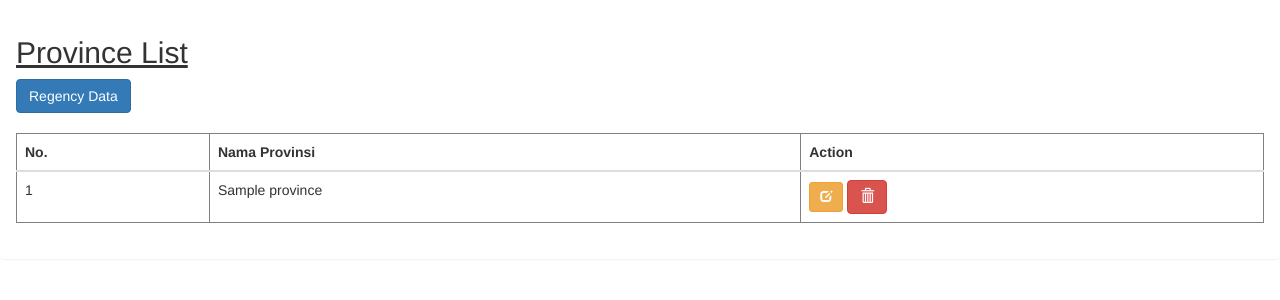
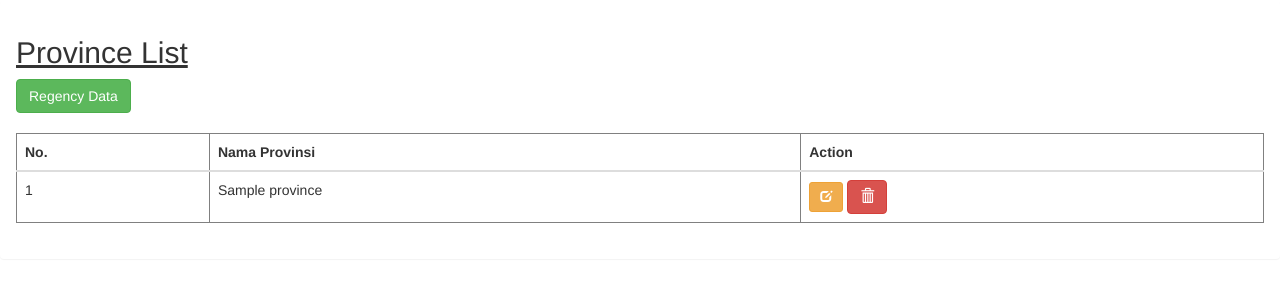
Before and after one commit to agustinsetya/testcase-jmc, a CodeIgniter app: page /testcase-jmc/index.php/province/index in a window 1280 px wide. Shown: the top 300 px of the page. Run offline with CodeIgniter, Linux system fonts and the light colour scheme; tables that the repository leaves empty or names only in its code hold one stand-in row (values such as "Sample post").

Commit message:
Update province-list.php
Add a button in province list to move to another page

```diff
--- a/application/views/province-list.php
+++ b/application/views/province-list.php
@@ -24,7 +24,7 @@ defined('BASEPATH') OR exit('No direct script access allowed');
 				<u><h2>Province List</h2></u>
 			</div>
 
-			<button class="btn btn-primary">Regency Data</button><br><br>
+			<a href="<?= base_url();?>Regency/getAllRegency" class="btn btn-success" >Regency Data</a><br><br>
 
 			<div class="table-responsive">
 				<table class="table province_list" border="1">
```
